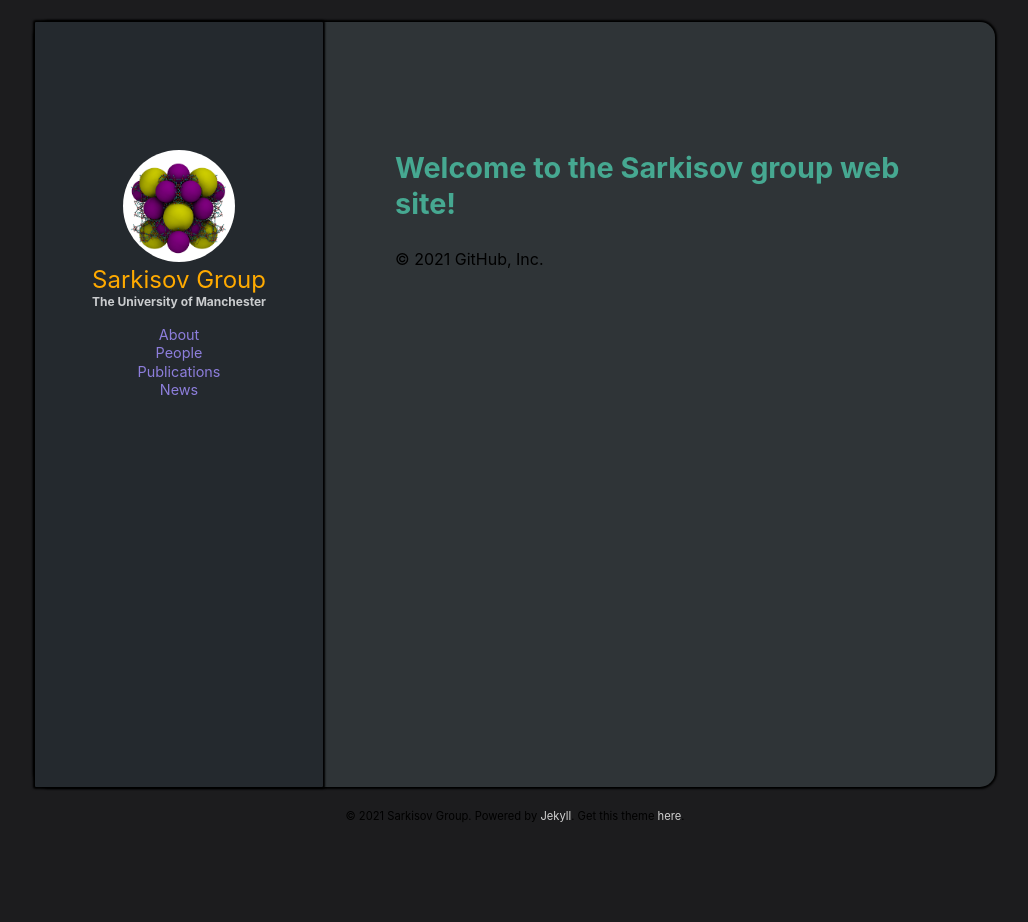
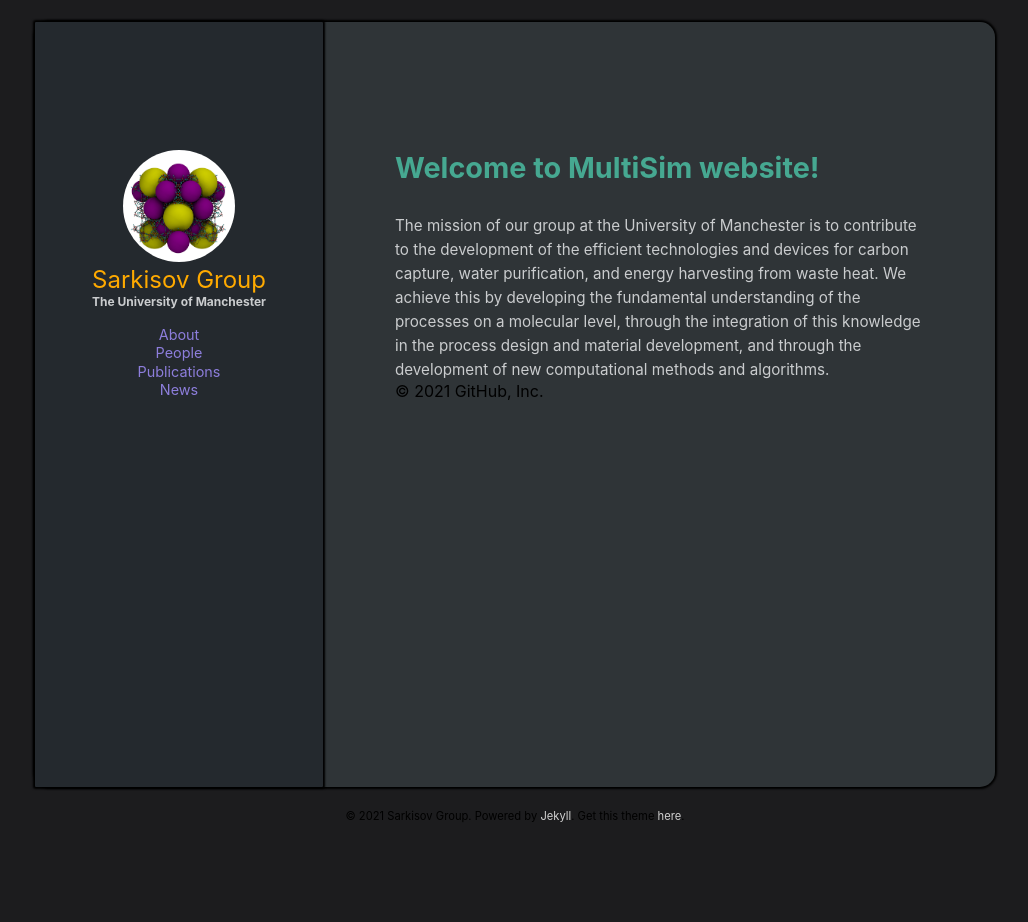
Before and after one commit to SarkisovGitHub/SarkisovGroup.github.io, a Jekyll site: the page built from index.html, in a window 1280 px wide. Shown: the whole page, without its empty margins (125-1153 px from the left). Built offline with Jekyll 4.4.1, drawn with Linux system fonts in a browser that asks for light colours.

Commit message:
Update index.html

```diff
--- a/index.html
+++ b/index.html
@@ -1,4 +1,8 @@
 ---
-title: Welcome to the Sarkisov group web site!
+title: Welcome to MultiSim website!
 layout: standard
 ---
+
+The mission of our group at the University of Manchester is to contribute to the development of the efficient technologies and devices for carbon capture, water purification,
+and energy harvesting from waste heat. We achieve this by developing the fundamental understanding of the processes on a molecular level, through the
+integration of this knowledge in the process design and material development, and through the development of new computational methods and algorithms.
```
